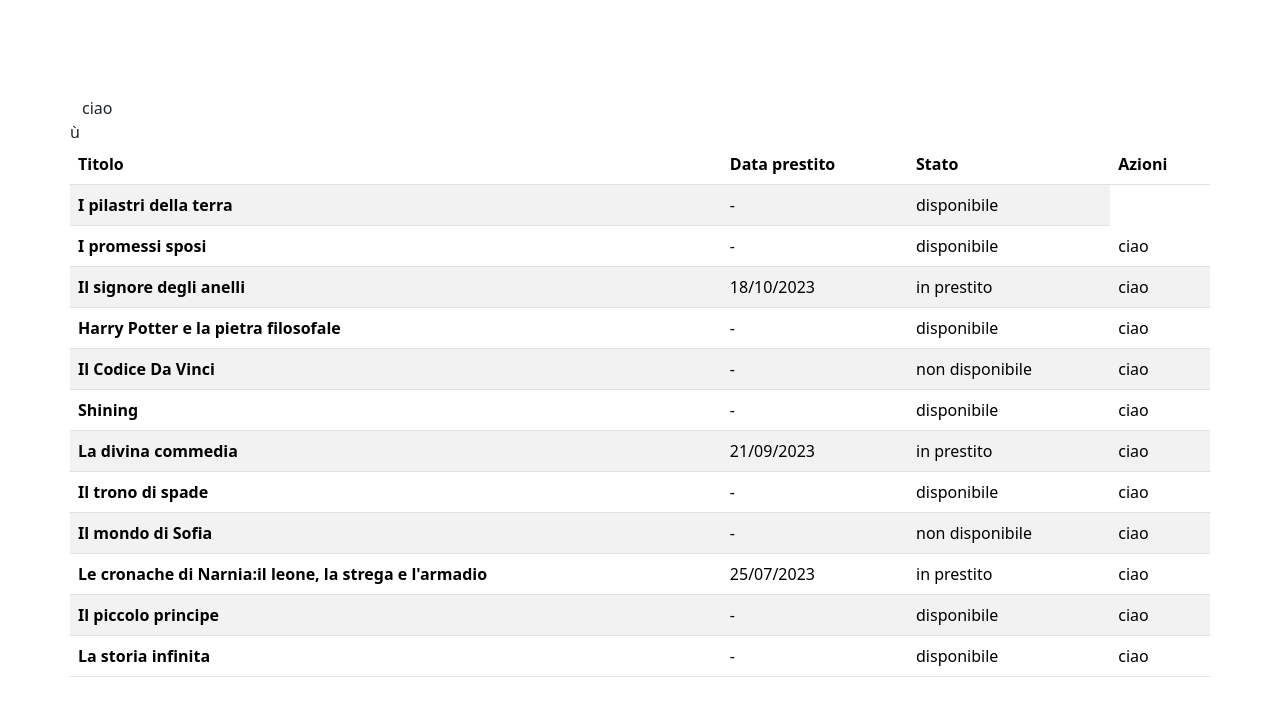
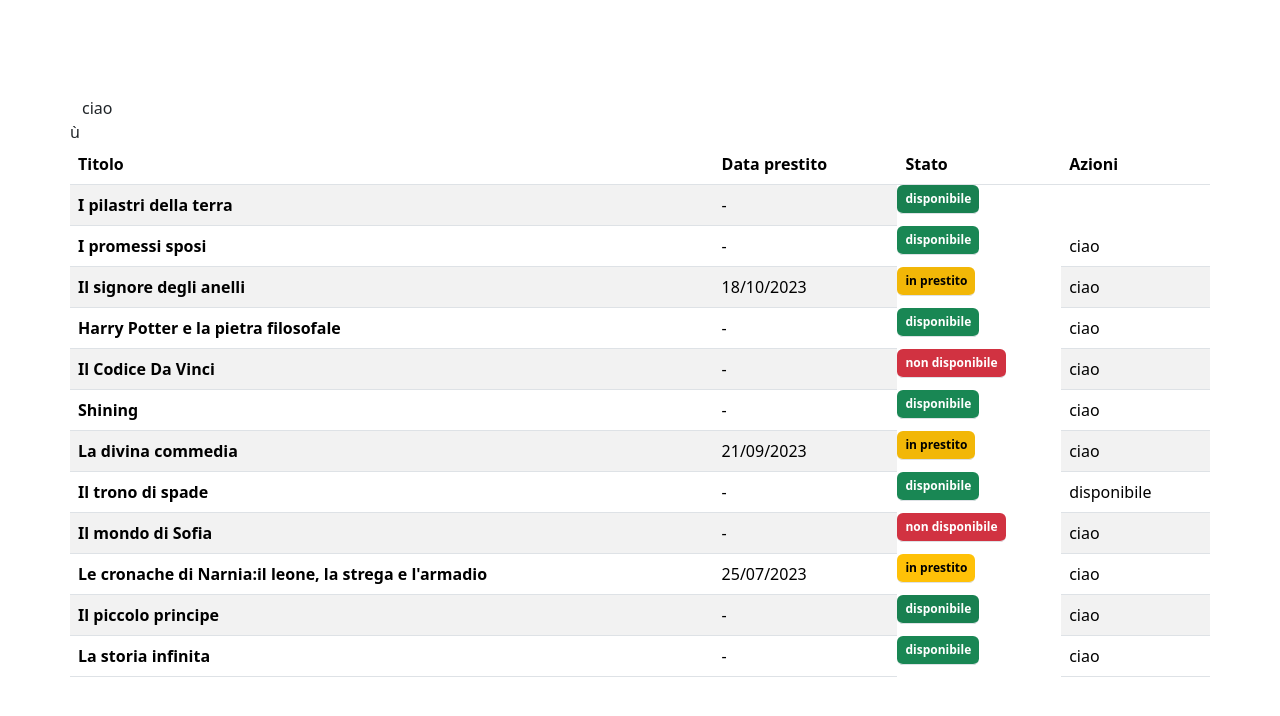
Before and after one commit to LaraPsc123/html-css-bootstrap-dashboard, a plain HTML site: page index.html in a window 1280 px wide. Drawn offline with nearby package versions, Linux system fonts and the light colour scheme.

Commit message:
ADD: color badge

```diff
--- a/index.html
+++ b/index.html
@@ -32,7 +32,7 @@
                             <tr>
                                 <th scope="row">I pilastri della terra</th>
                                 <td>-</td>
-                                <td>disponibile</td>
+                                <td class="badge text-bg-success">disponibile</td>
                                 <div>ciao</div>
 
 
@@ -40,67 +40,67 @@
                             <tr>
                                 <th scope="row">I promessi sposi</th>
                                 <td>-</td>
-                                <td>disponibile</td>
+                                <td class="badge text-bg-success">disponibile</td>
                                 <td>ciao</td>
                             </tr>
                             <tr>
                                 <th scope="row">Il signore degli anelli</th>
                                 <td>18/10/2023</td>
-                                <td>in prestito</td>
+                                <td class="badge text-bg-warning">in prestito</td>
                                 <td>ciao</td>
                             </tr>
                             <tr>
                                 <th scope="row">Harry Potter e la pietra filosofale</th>
                                 <td>-</td>
-                                <td>disponibile</td>
+                                <td class="badge text-bg-success">disponibile</td>
                                 <td>ciao</td>
                             </tr>
                             <tr>
                                 <th scope="row">Il Codice Da Vinci</th>
                                 <td>-</td>
-                                <td>non disponibile</td>
+                                <td class="badge text-bg-danger">non disponibile</td>
                                 <td>ciao</td>
                             </tr>
                             ù<tr>
                                 <th scope="row">Shining</th>
                                 <td>-</td>
-                                <td>disponibile</td>
+                                <td class="badge text-bg-success">disponibile</td>
                                 <td>ciao</td>
                             </tr>
                             <tr>
                                 <th scope="row">La divina commedia</th>
                                 <td>21/09/2023</td>
-                                <td>in prestito</td>
+                                <td class="badge text-bg-warning">in prestito</td>
                                 <td>ciao</td>
                             </tr>
                             <tr>
                                 <th scope="row">Il trono di spade</th>
                                 <td>-</td>
+                                <td class="badge text-bg-success">disponibile</td>
                                 <td>disponibile</td>
-                                <td>ciao</td>
                             </tr>
                             <tr>
                                 <th scope="row">Il mondo di Sofia</th>
                                 <td>-</td>
-                                <td>non disponibile</td>
+                                <td class="badge text-bg-danger">non disponibile</td>
                                 <td>ciao</td>
                             </tr>
                             <tr>
                                 <th scope="row">Le cronache di Narnia:il leone, la strega e l'armadio</th>
                                 <td>25/07/2023</td>
-                                <td>in prestito</td>
+                                <td class="badge text-bg-warning">in prestito</td>
                                 <td>ciao</td>
                             </tr>
                             <tr>
                                 <th scope="row">Il piccolo principe</th>
                                 <td>-</td>
-                                <td>disponibile</td>
+                                <td class="badge text-bg-success">disponibile</td>
                                 <td>ciao</td>
                             </tr>
                             <tr>
                                 <th scope="row">La storia infinita</th>
                                 <td>-</td>
-                                <td>disponibile</td>
+                                <td class="badge text-bg-success">disponibile</td>
                                 <td>ciao</td>
                             </tr>
                         </tbody>
```
